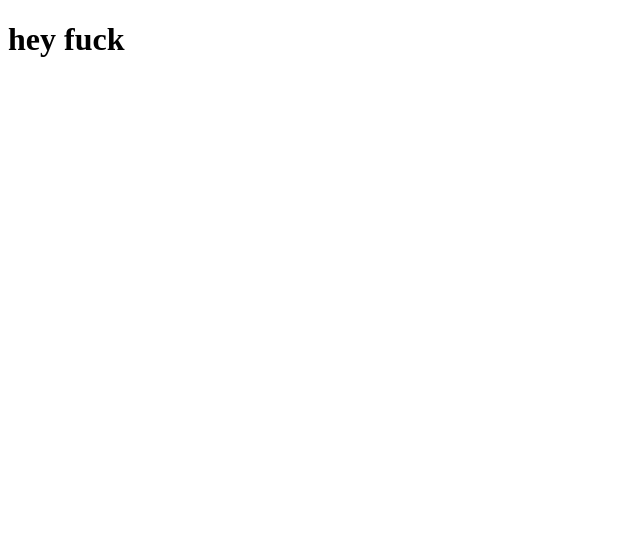
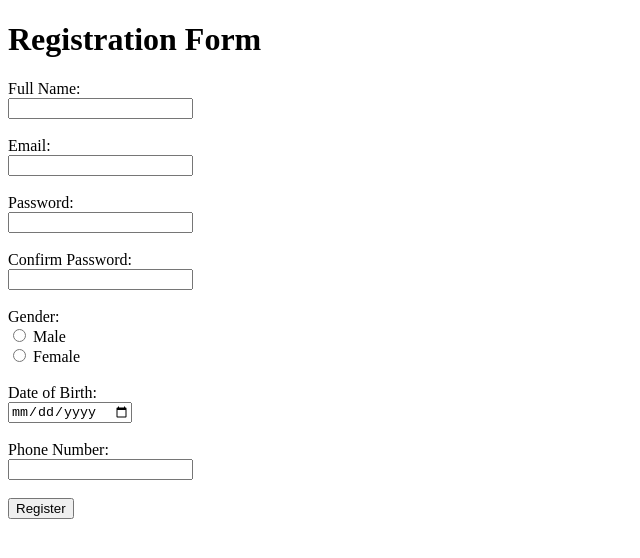
Before and after one commit to palkasandeep/one, a plain HTML site: page index.html in a window 1280 px wide. Shown: the whole page, without its empty margins (0-640 px from the left). Drawn offline with Linux system fonts and the light colour scheme.

Commit message:
second commit

```diff
--- a/index.html
+++ b/index.html
@@ -3,9 +3,34 @@
 <head>
   <meta charset="UTF-8">
   <meta name="viewport" content="width=device-width, initial-scale=1.0">
-  <title>Document</title>
+  <title>Registration Form</title>
 </head>
 <body>
-   <h1>hey fuck</h1>
+  <h1>Registration Form</h1>
+  <form action="submit_form.php" method="post">
+    <label for="name">Full Name:</label><br>
+    <input type="text" id="name" name="name" required><br><br>
+
+    <label for="email">Email:</label><br>
+    <input type="email" id="email" name="email" required><br><br>
+
+    <label for="password">Password:</label><br>
+    <input type="password" id="password" name="password" required><br><br>
+
+    <label for="confirm-password">Confirm Password:</label><br>
+    <input type="password" id="confirm-password" name="confirm_password" required><br><br>
+
+    <label for="gender">Gender:</label><br>
+    <input type="radio" id="male" name="gender" value="Male" required> Male<br>
+    <input type="radio" id="female" name="gender" value="Female"> Female<br><br>
+
+    <label for="dob">Date of Birth:</label><br>
+    <input type="date" id="dob" name="dob" required><br><br>
+
+    <label for="phone">Phone Number:</label><br>
+    <input type="tel" id="phone" name="phone" required><br><br>
+
+    <button type="submit">Register</button>
+  </form>
 </body>
 </html>
```
